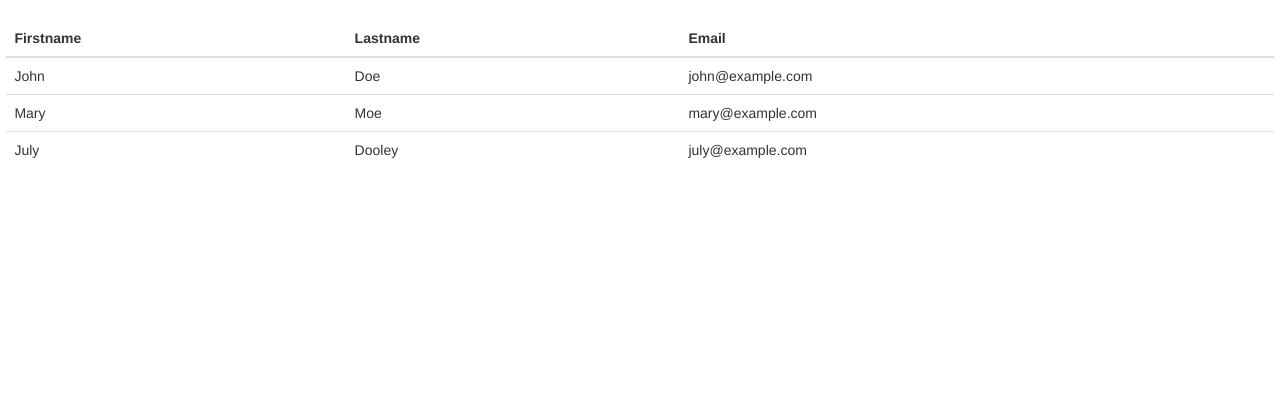
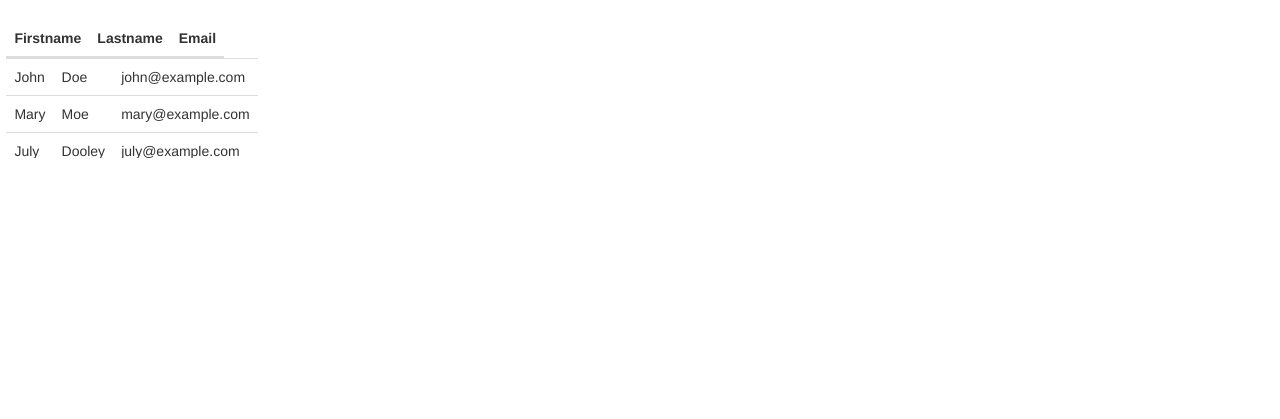
Before and after one commit to TaiwoO/CCOP, a Flask app: page / in a window 1280 px wide. Shown: the part 452-871 px from the top of the page. Run offline with Flask 2, Linux system fonts and the light colour scheme; some libraries are stand-ins or nearby versions.

Commit message:
slight modifications to js files

```diff
--- a/app/static/css/styles.css
+++ b/app/static/css/styles.css
@@ -196,3 +196,14 @@
     align: center;
     margin: auto;
 }
+
+thead, tbody {
+    width: 90%;
+    display: block;
+}
+
+tbody {
+    height: 100px;       /* Just for the demo          */
+    overflow-y: auto;    /* Trigger vertical scroll    */
+    overflow-x: hidden;  /* Hide the horizontal scroll */
+}
--- a/app/static/js/Map.js
+++ b/app/static/js/Map.js
@@ -1,16 +1,17 @@
 //Writen by Robert Bradshaw
+
 //implements the map view
 
 // Google map automatically calls this function
-export function initMap()
+function initMap()
 {
-    var uluru = { lat: -25.363, lng: 131.044 };
+    var uluru = { lat: 39.154743, lng: -77.240515 };
     var map = new google.maps.Map(document.getElementById('map'), {
-        zoom: 4,
-        center: uluru
+	zoom: 12,
+	center: uluru
     });
     var marker = new google.maps.Marker({
-        position: uluru,
-        map: map
+	position: uluru,
+	map: map
     });
 }
--- a/app/static/js/filtermenu.js
+++ b/app/static/js/filtermenu.js
@@ -1,4 +1,4 @@
-// Open and close the side nav bar
+s// Open and close the side nav bar
 $(document).ready(function () {
     $('#side-nav-btn').click(function (){
 	var sideNavWidth = $("#nav-side-menu").width() == 0 ? "400px" : "0px";
--- a/app/static/js/script.js
+++ b/app/static/js/script.js
@@ -1,18 +1,3 @@
-//makes a map
-//googlemaps automatically calls this
-function initMap()
-{
-    var uluru = { lat: 39.154743, lng: -77.240515 };
-    var map = new google.maps.Map(document.getElementById('map'), {
-        zoom: 12,
-        center: uluru
-    });
-    var marker = new google.maps.Marker({
-        position: uluru,
-        map: map
-    });
-}
-
 function initBarChart(labels, data)
 {
 
--- a/app/templates/includes/scripts.html
+++ b/app/templates/includes/scripts.html
@@ -19,6 +19,7 @@
 <script src="https://cdnjs.cloudflare.com/ajax/libs/Chart.js/2.5.0/Chart.bundle.js"></script>
 
 <!--Custom JS-->
+<script src="/static/js/Map.js"></script>
 <script src="/static/js/Chart.js"></script>
 <script src="/static/js/filtermenu.js"></script>
 <script src="/static/js/script.js"></script>
--- a/app/templates/index.html
+++ b/app/templates/index.html
@@ -85,7 +85,8 @@
 	<br>
 
 	<div class="tablerow">
-	  <div class="col md-12">
+	  <div class="col md-10">
+	    <div class="scroller">
 	      <table class="table table-hover">
 		<thead>
 		  <tr>
@@ -110,8 +111,39 @@
 		    <td>Dooley</td>
 		    <td>july@example.com</td>
 		  </tr>
+		  <tr>
+		    <td>July</td>
+		    <td>Dooley</td>
+		    <td>july@example.com</td>
+		  </tr>
+		  <tr>
+		    <td>July</td>
+		    <td>Dooley</td>
+		    <td>july@example.com</td>
+		  </tr>
+		  <tr>
+		    <td>July</td>
+		    <td>Dooley</td>
+		    <td>july@example.com</td>
+		  </tr>
+		  <tr>
+		    <td>July</td>
+		    <td>Dooley</td>
+		    <td>july@example.com</td>
+		  </tr>
+		  <tr>
+		    <td>July</td>
+		    <td>Dooley</td>
+		    <td>july@example.com</td>
+		  </tr>
+		  <tr>
+		    <td>July</td>
+		    <td>Dooley</td>
+		    <td>july@example.com</td>
+		  </tr>
 		</tbody>
 	      </table>
+	    </div>
 	  </div>
 	</div>
     </div>
```
Lines whose indentation alone changed are shown as unchanged.
